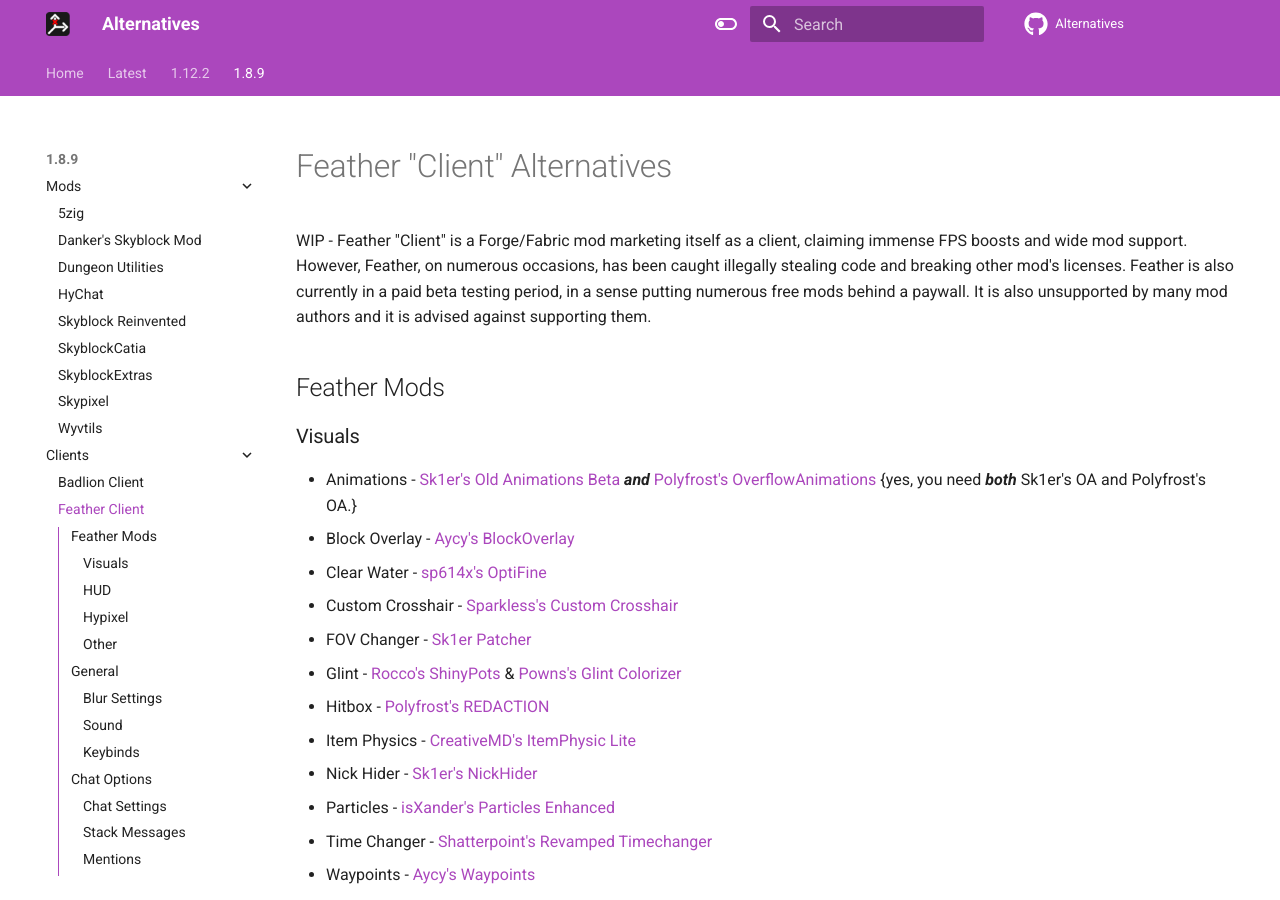
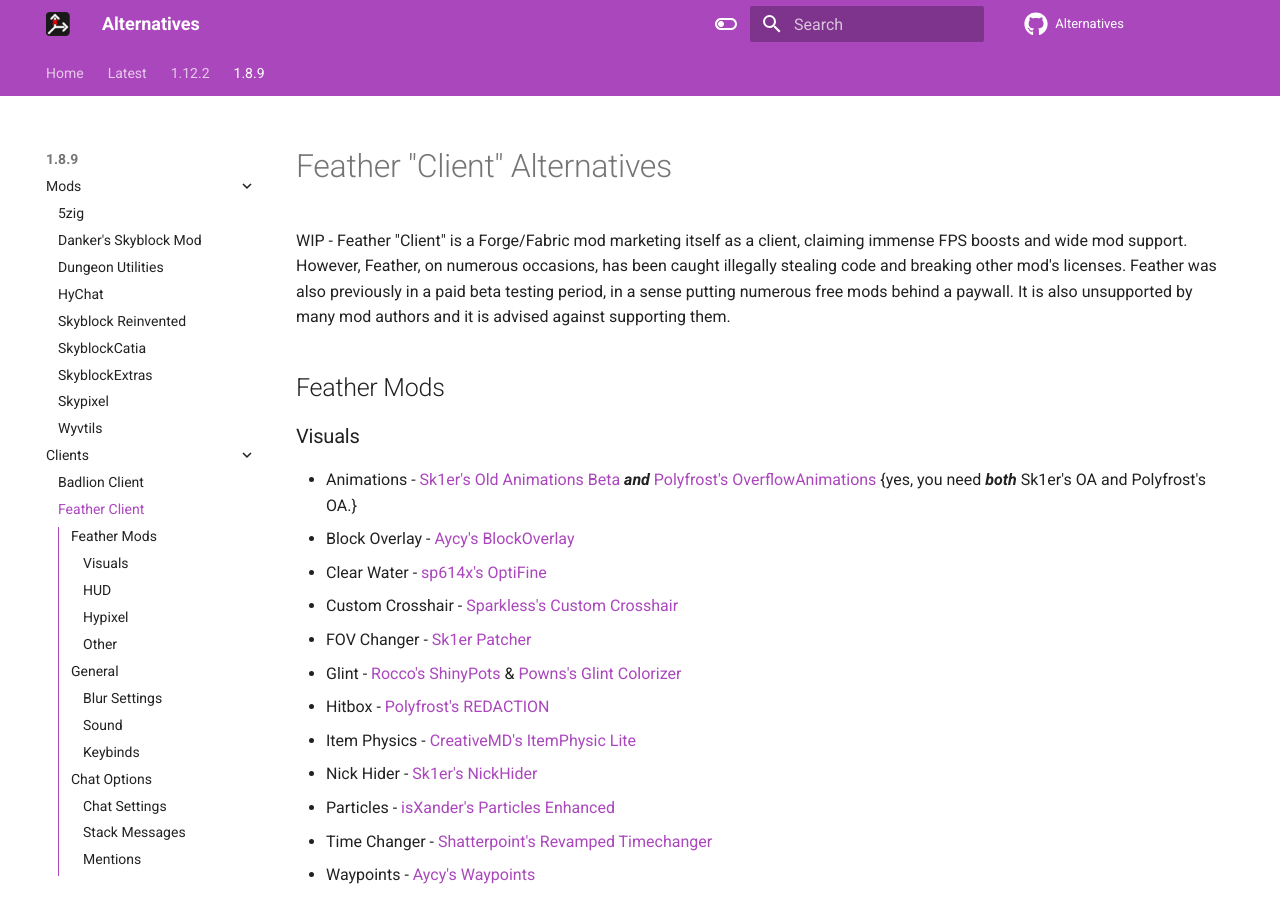
Before and after one commit to MicrocontrollersDev/Alternatives, an MkDocs documentation site: the page built from docs/1.8.9/feather_client.md, in a window 1280 px wide and 900 px high. Built offline with MkDocs 1.6.1 and Material for MkDocs 9.7.7, drawn with Linux system fonts in a browser that asks for light colours; comment, search, counter and statistics services are not loaded.

Commit message:
Update feather_client.md

```diff
--- a/docs/1.8.9/feather_client.md
+++ b/docs/1.8.9/feather_client.md
@@ -4,8 +4,8 @@
 mod marketing itself as a client, claiming
 immense FPS boosts and wide mod support. However,
 Feather, on numerous occasions, has been caught illegally
-stealing code and breaking other mod's licenses. Feather is
-also currently in a paid beta testing period, in a sense putting
+stealing code and breaking other mod's licenses. Feather was
+also previously in a paid beta testing period, in a sense putting
 numerous free mods behind a paywall. It is also unsupported by many
 mod authors and it is advised against supporting them.
 
```
